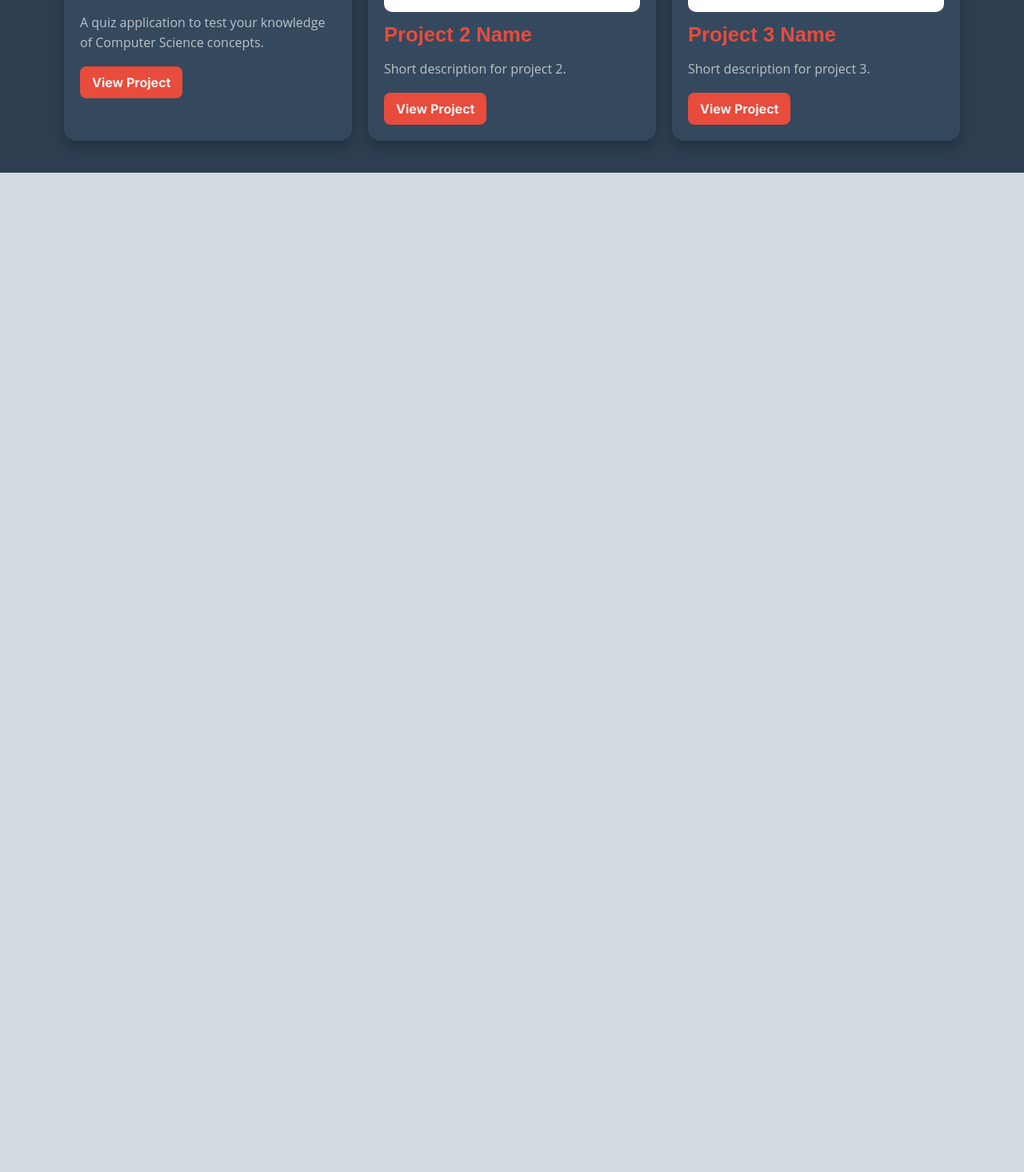
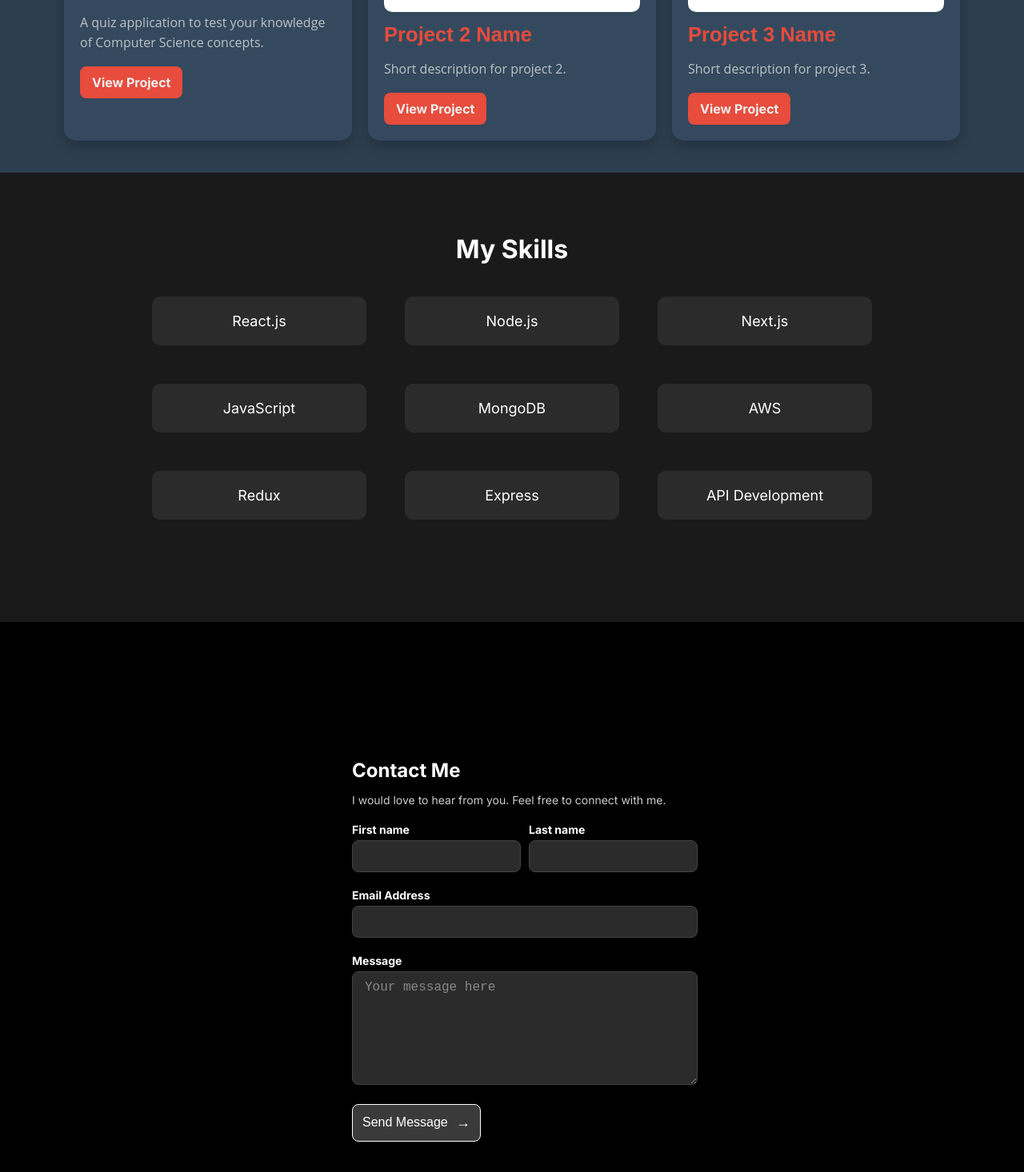
Before and after one commit to rohitd4007/my-portfolio, a React (Create React App) app: page / in a window 1280 px wide. Shown: the part 1941-3407 px from the top of the page at 80% size. Before the commit the page ends 2157 px from the top, so only its background shows below. Built offline with nearby package versions, Linux system fonts and the light colour scheme.

Commit message:
added skills & contact me sections

```diff
--- a/src/App.js
+++ b/src/App.js
@@ -4,6 +4,8 @@ import MyExperience from './Components/myExperience/myExperience';
 import MyHeader from './Components/myHeader/myHeader';
 import MyInfo from './Components/myInfo/myInfo';
 import MyProject from './Components/myProjects/myProjects';
+import ContactForm from './Components/reachMe/contactForm';
+import Skills from './Components/mySkills/skills';
 
 function App() {
   return (
@@ -18,6 +20,12 @@ function App() {
       <div id='projects'>
         <MyProject />
       </div>
+      <div id='skills'>
+        <Skills />
+      </div>
+      <div id='contact'>
+        <ContactForm />
+      </div>
     </div>
   );
 }
--- /dev/null
+++ b/src/Components/mySkills/skills.css
@@ -0,0 +1,50 @@
+.skills-container {
+    background-color: #1a1a1a;
+    color: #ffffff;
+    padding: 50px 20px;
+    text-align: center;
+    padding-bottom: 8rem;
+}
+
+.skills-container h2 {
+    font-size: 32px;
+    margin-bottom: 40px;
+    font-weight: bold;
+    color: #ffffff;
+}
+
+.skills-grid {
+    display: grid;
+    grid-template-columns: repeat(3, 1fr);
+    gap: 3rem;
+    max-width: 900px;
+    margin: 0 auto;
+}
+
+.skill-card {
+    background-color: #2b2b2b;
+    padding: 20px;
+    border-radius: 10px;
+    color: #ffffff;
+    font-size: 18px;
+    text-align: center;
+    transition: border 0.3s ease, transform 0.3s ease;
+    cursor: pointer;
+}
+
+.skill-card:hover {
+    border: 2px solid #e74c3c;
+    transform: translateY(-5px);
+}
+
+@media (max-width: 768px) {
+    .skills-grid {
+        grid-template-columns: repeat(2, 1fr);
+    }
+}
+
+@media (max-width: 480px) {
+    .skills-grid {
+        grid-template-columns: 1fr;
+    }
+}
--- /dev/null
+++ b/src/Components/mySkills/skills.jsx
@@ -0,0 +1,31 @@
+import React from 'react';
+import './skills.css';
+
+const skills = [
+    'React.js',
+    'Node.js',
+    'Next.js',
+    'JavaScript',
+    'MongoDB',
+    'AWS',
+    'Redux',
+    'Express',
+    'API Development'
+];
+
+const Skills = () => {
+    return (
+        <div className="skills-container">
+            <h2>My Skills</h2>
+            <div className="skills-grid">
+                {skills.map((skill, index) => (
+                    <div key={index} className="skill-card">
+                        {skill}
+                    </div>
+                ))}
+            </div>
+        </div>
+    );
+};
+
+export default Skills;
--- /dev/null
+++ b/src/Components/reachMe/contactForm.css
@@ -0,0 +1,103 @@
+.contact-form-container {
+    display: flex;
+    justify-content: center;
+    align-items: center;
+    height: 100vh;
+    background-color: #000000;
+}
+
+.contact-form {
+    padding: 40px;
+    border-radius: 10px;
+    box-shadow: 0 4px 8px rgba(0, 0, 0, 0.2);
+    max-width: 400px;
+    width: 100%;
+    text-align: left;
+}
+
+.contact-form h2 {
+    margin-bottom: 10px;
+    font-size: 24px;
+    color: #ffffff;
+    text-align: left;
+}
+
+.contact-form p {
+    margin-bottom: 20px;
+    color: #cccccc;
+    font-size: 14px;
+}
+
+.form-group {
+    margin-bottom: 20px;
+}
+
+.form-group label {
+    display: block;
+    margin-bottom: 5px;
+    font-weight: bold;
+    color: #ffffff;
+    font-size: 14px;
+}
+
+.name-group {
+    display: flex;
+    justify-content: space-between;
+    gap: 2rem;
+}
+
+.name-group .form-group {
+    flex: 1;
+    margin-right: 10px;
+}
+
+.name-group .form-group:last-child {
+    margin-right: 0;
+}
+
+.form-group input,
+.form-group textarea {
+    width: 100%;
+    padding: 10px 15px;
+    background-color: #2b2b2b;
+    border: 1px solid #444444;
+    border-radius: 8px;
+    color: #ffffff;
+    font-size: 16px;
+}
+
+.form-group input::placeholder,
+.form-group textarea::placeholder {
+    color: #888888;
+}
+
+.form-group textarea {
+    resize: vertical;
+    height: 120px;
+}
+
+.submit-button {
+    padding: 12px;
+    background-color: #3a3a3a;
+    border: 1px solid #ffffff;
+    border-radius: 8px;
+    color: #ffffff;
+    font-size: 16px;
+    cursor: pointer;
+    transition: background-color 0.3s;
+    display: flex;
+    align-items: center;
+    justify-content: center;
+}
+
+.submit-button:hover {
+    background-color: #e74c3c;
+    color: #ecf0f1;
+    font-weight: bold;
+}
+
+.submit-button::after {
+    content: ' →';
+    font-size: 18px;
+    padding-left: 10px;
+}
--- /dev/null
+++ b/src/Components/reachMe/contactForm.jsx
@@ -0,0 +1,105 @@
+import React, { useState } from 'react';
+import './contactForm.css';
+
+const ContactForm = () => {
+    const [formData, setFormData] = useState({
+        firstName: '',
+        lastName: '',
+        email: '',
+        message: ''
+    });
+
+    const handleChange = (e) => {
+        setFormData({
+            ...formData,
+            [e.target.name]: e.target.value
+        });
+    };
+
+    const handleSubmit = async (e) => {
+        e.preventDefault();
+
+        try {
+            const response = await fetch('https://your-backend-api.com/send-email', {
+                method: 'POST',
+                headers: {
+                    'Content-Type': 'application/json',
+                },
+                body: JSON.stringify(formData),
+            });
+
+            if (response.ok) {
+                alert('Message sent successfully!');
+                setFormData({
+                    firstName: '',
+                    lastName: '',
+                    email: '',
+                    message: ''
+                });
+            } else {
+                alert('Failed to send message.');
+            }
+        } catch (error) {
+            alert('An error occurred. Please try again.');
+        }
+    };
+
+    return (
+        <div className="contact-form-container">
+            <form className="contact-form" onSubmit={handleSubmit}>
+                <h2>Contact Me</h2>
+                <p>I would love to hear from you. Feel free to connect with me.</p>
+
+                <div className="name-group">
+                    <div className="form-group">
+                        <label>First name</label>
+                        <input
+                            type="text"
+                            name="firstName"
+                            value={formData.firstName}
+                            onChange={handleChange}
+                            required
+                        />
+                    </div>
+
+                    <div className="form-group">
+                        <label>Last name</label>
+                        <input
+                            type="text"
+                            name="lastName"
+                            value={formData.lastName}
+                            onChange={handleChange}
+                            required
+                        />
+                    </div>
+                </div>
+
+                <div className="form-group">
+                    <label>Email Address</label>
+                    <input
+                        type="email"
+                        name="email"
+                        value={formData.email}
+                        onChange={handleChange}
+                        required
+                    />
+                </div>
+
+                <div className="form-group">
+                    <label>Message</label>
+                    <textarea
+                        name="message"
+                        value={formData.message}
+                        onChange={handleChange}
+                        required
+                        placeholder="Your message here"
+                    ></textarea>
+                </div>
+
+                <button type="submit" className="submit-button">Send Message</button>
+            </form>
+        </div>
+    );
+};
+
+export default ContactForm;
```
